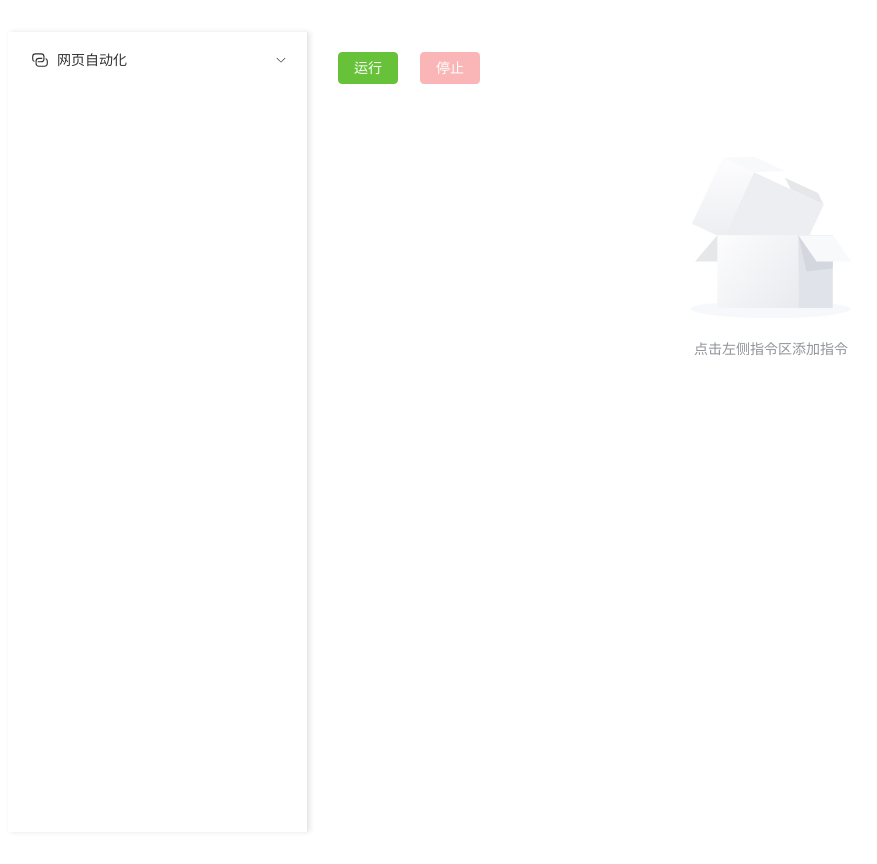
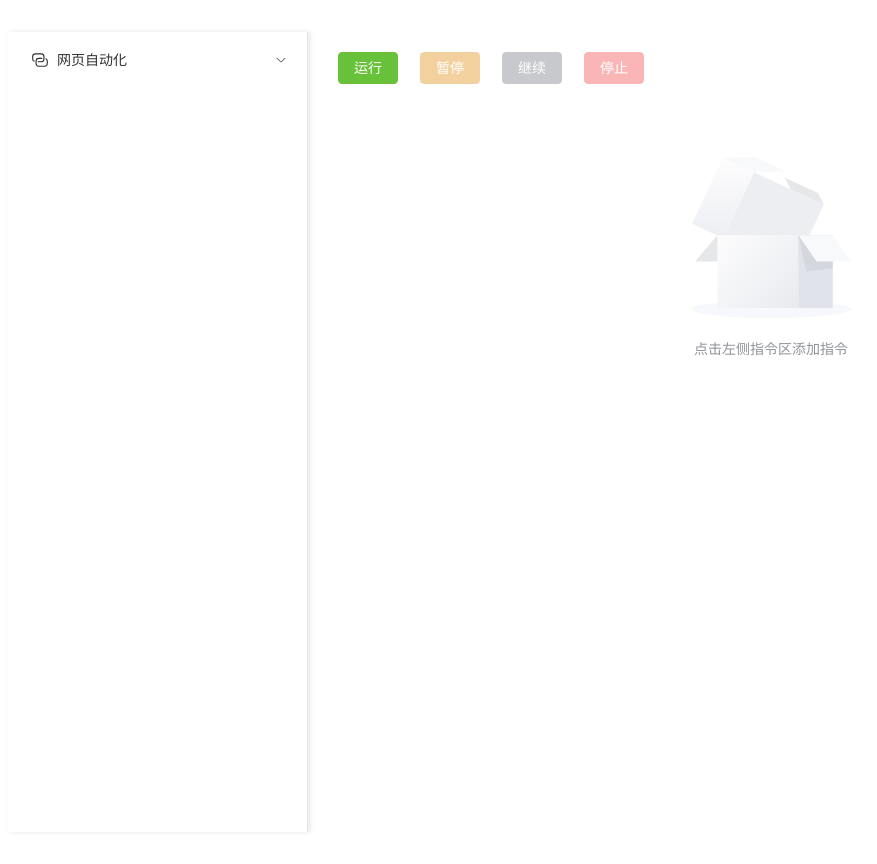
Before and after one commit to LiyunZhang10/electron_project, a Vue app: page / in a window 1280 px wide. Shown: the whole page, without its empty margins (24-901 px from the left). Built offline with nearby package versions, Linux system fonts and the light colour scheme.

Commit message:
暂停功能

```diff
--- a/src/components/MainWindow.vue
+++ b/src/components/MainWindow.vue
@@ -3,6 +3,8 @@
   <div class="main-window">
     <div class="button-container">
       <el-button type="success" @click="$emit('run-automation')" :disabled="isRunning || isBrowserOpen">运行</el-button>
+      <el-button type="warning" @click="$emit('pause-automation')" :disabled="!isRunning || isPaused">暂停</el-button>
+      <el-button type="info" @click="$emit('resume-automation')" :disabled="!isPaused">继续</el-button>
       <el-button type="danger" @click="$emit('stop-automation')" :disabled="!isBrowserOpen">停止</el-button>
     </div>
     <el-empty v-if="records.length === 0" description="点击左侧指令区添加指令" />
@@ -38,10 +40,11 @@
 defineProps({
   records: Array,
   isRunning: Boolean,
-  isBrowserOpen: Boolean
+  isBrowserOpen: Boolean,
+  isPaused: Boolean
 })
 
-defineEmits(['delete-record', 'edit-record', 'run-automation', 'stop-automation'])
+defineEmits(['delete-record', 'edit-record', 'run-automation', 'stop-automation', 'pause-automation', 'resume-automation'])
 </script>
 
 <style scoped>
--- a/src/views/HomeView.vue
+++ b/src/views/HomeView.vue
@@ -6,10 +6,13 @@
       :records="records"
       :isRunning="isRunning"
       :isBrowserOpen="isBrowserOpen"
+      :isPaused="isPaused"
       @delete-record="deleteRecord"
       @edit-record="editRecord"
       @run-automation="runAutomation"
       @stop-automation="stopAutomation"
+      @pause-automation="pauseAutomation"
+      @resume-automation="resumeAutomation"
     />
     <DialogBox
       v-if="showDialog"
@@ -51,8 +54,11 @@ const showWarning = ref(false)
 const warningMessage = ref('')
 const isRunning = ref(false)
 const isBrowserOpen = ref(false)
+const isPaused = ref(false)
 let stopRequested = false
+let pauseRequested = false
 let browserCheckInterval = null
+let currentRecordIndex = 0
 
 const dialogFields = computed(() => {
   if (currentSubmenu.value === '打开网页') {
@@ -148,6 +154,8 @@ const runAutomation = async () => {
     isRunning.value = true
     isBrowserOpen.value = true
     stopRequested = false
+    pauseRequested = false
+    isPaused.value = false
     startBrowserCheck()
 
     // 打开浏览器
@@ -158,13 +166,19 @@ const runAutomation = async () => {
     await openPage(firstRecord.url)
 
     // 执行后续操作
-    for (let i = 1; i < records.value.length; i++) {
+    for (currentRecordIndex = 1; currentRecordIndex < records.value.length; currentRecordIndex++) {
+      if (stopRequested) break
+      while (pauseRequested) {
+        await new Promise(resolve => setTimeout(resolve, 100))
+        if (stopRequested) break // 在暂停时也检查是否请求停止
+      }
       if (stopRequested) break
       await new Promise(resolve => setTimeout(resolve, 1000))
-      const record = records.value[i]
+      const record = records.value[currentRecordIndex]
       if (record.type === '点击元素(web)') {
         await clickElement(record.operationTarget)
       }
+      await new Promise(resolve => setTimeout(resolve, 10000))
     }
 
     if (!stopRequested) {
@@ -180,13 +194,15 @@ const runAutomation = async () => {
     })
   } finally {
     isRunning.value = false
-    // 注意：这里我们不设置 isBrowserOpen 为 false，因为浏览器仍然是打开的
+    isPaused.value = false
   }
 }
 
 const stopAutomation = async () => {
   if (isBrowserOpen.value) {
     stopRequested = true
+    pauseRequested = false
+    isPaused.value = false
     isRunning.value = false
     ElMessage.info('正在关闭浏览器，请稍候...')
 
@@ -205,6 +221,22 @@ const stopAutomation = async () => {
     }
   } else {
     ElMessage.info('没有打开的浏览器')
+  }
+}
+
+const pauseAutomation = () => {
+  if (isRunning.value && !isPaused.value) {
+    pauseRequested = true
+    isPaused.value = true
+    ElMessage.info('自动化任务已暂停')
+  }
+}
+
+const resumeAutomation = () => {
+  if (isPaused.value) {
+    pauseRequested = false
+    isPaused.value = false
+    ElMessage.info('自动化任务已恢复')
   }
 }
 
```
